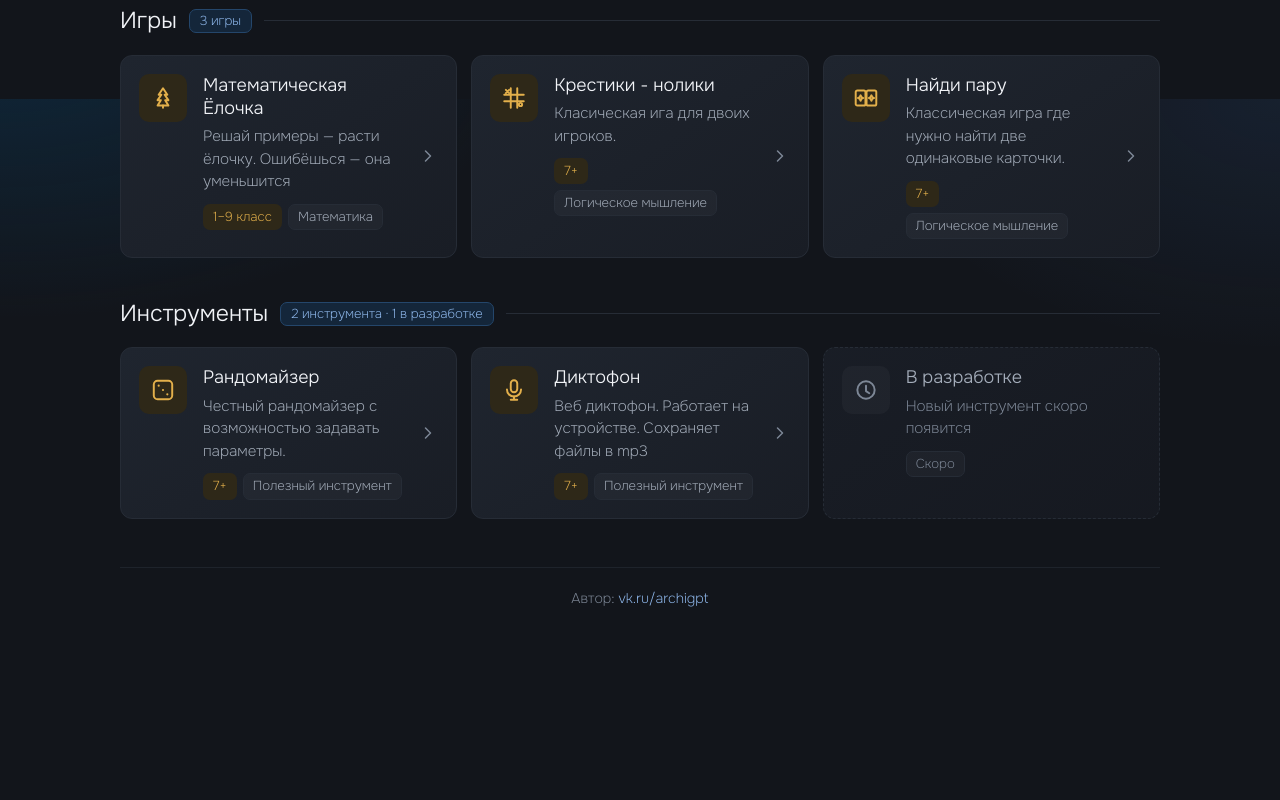
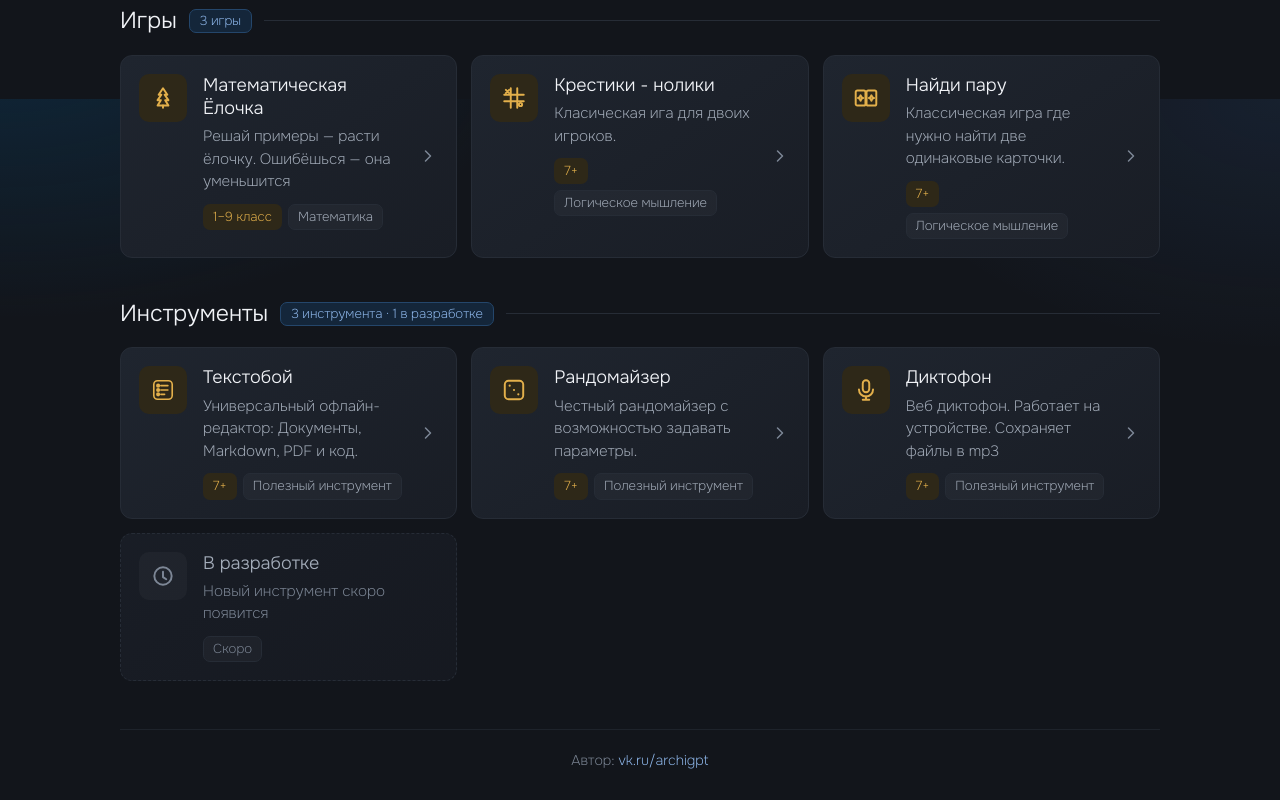
Before and after one commit to maynezs/mysite, a plain HTML site: page trainers.html in a window 1280 px wide. Shown: the part 1501-2301 px from the top of the page. Before the commit the page ends 2138 px from the top, so only its background shows below. Drawn offline with Linux system fonts and the light colour scheme.

Commit message:
Update trainers.html

```diff
--- a/trainers.html
+++ b/trainers.html
@@ -207,10 +207,19 @@
     <section class="group" aria-labelledby="toolsTitle">
       <div class="group__head">
         <h2 class="group__title" id="toolsTitle">Инструменты</h2>
-        <span class="group__count">2 инструмента · 1 в разработке</span>
+        <span class="group__count">3 инструмента · 1 в разработке</span>
         <span class="group__line" aria-hidden="true"></span>
       </div>
       <div class="grid">
+        <a class="card card--yellow" href="instument/textoboy/textoboy.html" style="--i:0">
+          <span class="card__icon" aria-hidden="true"><svg  viewBox="0 0 24 24"  width="24"  height="24"  fill="none"  xmlns="http://www.w3.org/2000/svg"  role="img"  aria-label="Текстовый редактор"><rect x="3.5" y="3.5" width="17" height="17" rx="3.5" stroke="currentColor" stroke-width="1.5"/><circle cx="7.5" cy="8"  r="1" fill="currentColor" /><circle cx="7.5" cy="12" r="1" fill="currentColor" /><circle cx="7.5" cy="16" r="1" fill="currentColor" /><path d="M10 8h6.5M10 12h6.5M10 16h3.5" stroke="currentColor" stroke-width="1.5" stroke-linecap="round" /></svg></span>
+          <span class="card__body">
+            <span class="card__title">Текстобой</span>
+            <span class="card__text">Универсальный офлайн-редактор: Документы, Markdown, PDF и код.</span>
+            <span class="card__tags"><span class="tag tag--accent">7+</span><span class="tag">Полезный инструмент</span></span>
+          </span>
+          <span class="card__arrow" aria-hidden="true"><svg viewBox="0 0 24 24"><path d="M9 6l6 6-6 6"/></svg></span>
+        </a>
         <a class="card card--yellow" href="instument/randomz.html" style="--i:0">
           <span class="card__icon" aria-hidden="true"><svg viewBox="0 0 24 24"><rect x="3.5" y="3.5" width="17" height="17" rx="3.5"/><circle cx="8" cy="8" r="1" fill="currentColor" stroke="none"/><circle cx="12" cy="12" r="1" fill="currentColor" stroke="none"/><circle cx="16" cy="16" r="1" fill="currentColor" stroke="none"/>
 </svg></span>
```
